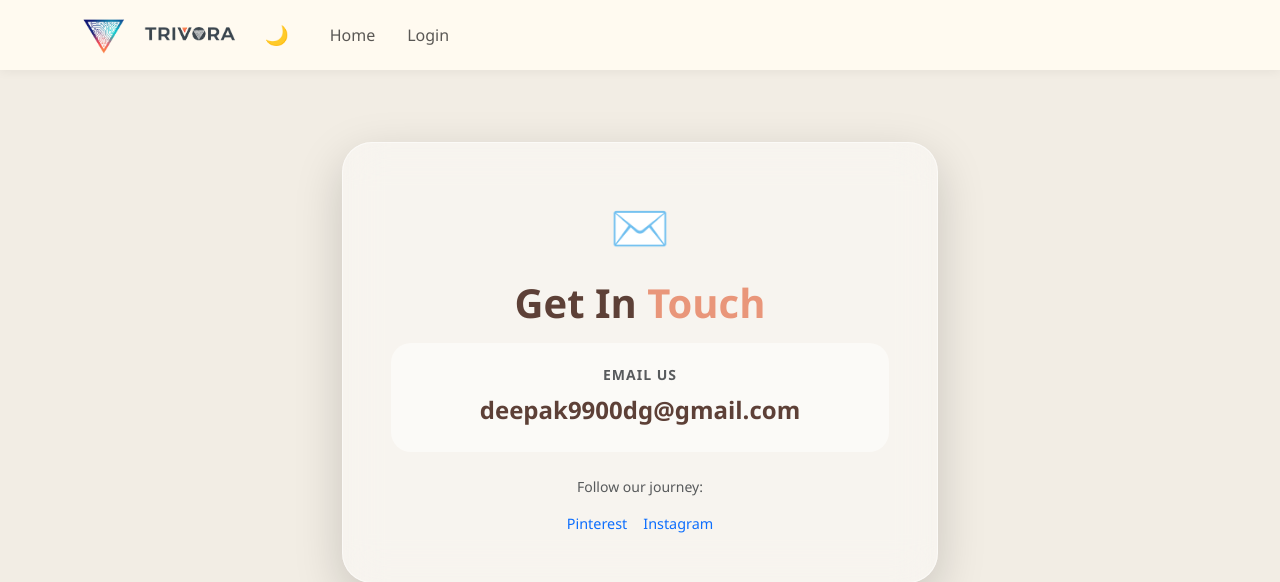
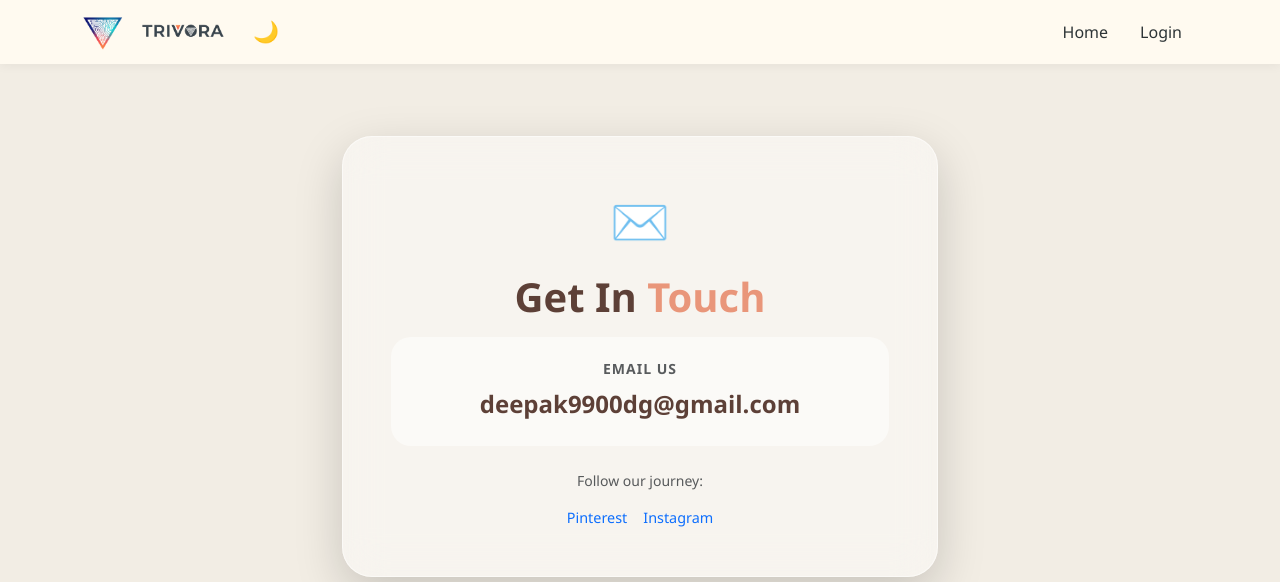
Before and after one commit to deepak9900dg/TRIVORA, a Flask app: page /contact in a window 1280 px wide. Shown: the top 582 px of the page. Run offline with Flask 3, Linux system fonts and the light colour scheme.

Commit message:
Update base.html

```diff
--- a/templates/base.html
+++ b/templates/base.html
@@ -13,9 +13,7 @@
     <meta charset="UTF-8">
     <meta name="viewport" content="width=device-width, initial-scale=1.0">
     <meta http-equiv="content-language" content="hi, en">
-    <meta name="robots" content="index, follow">
-
-    <title>Trivora - Learn & Grow</title>
+    <meta name="robots" content="index, follow"> <title>Trivora - Learn & Grow</title>
     <meta name="description" content="Trivora - A platform to learn professional skills and growth mindset.">
     <link rel="icon" type="image/png" href="{{ url_for('static', filename='logo.png') }}">
 
@@ -33,57 +31,61 @@
     <link href="https://cdn.jsdelivr.net/npm/bootstrap@5.3.0/dist/css/bootstrap.min.css" rel="stylesheet">
 
     <style>
-        body { background-color: #f2ede4; font-family: 'Segoe UI', Tahoma, sans-serif; transition: 0.3s; overflow-x: hidden; }
-        .navbar { background-color: #fffaf0 !important; box-shadow: 0 2px 10px rgba(0,0,0,0.05); padding: 10px 0; }
+        body { background-color: #f2ede4; font-family: 'Segoe UI', Tahoma, sans-serif; transition: 0.3s; overflow-x: hidden; top: 0 !important; }
+        .navbar { background-color: #fffaf0 !important; box-shadow: 0 2px 10px rgba(0,0,0,0.05); padding: 8px 0; }
         .navbar-brand { display: flex; align-items: center; font-family: 'Montserrat', sans-serif; font-weight: 800; color: #2d3436 !important; text-decoration: none; }
 
-        /* Full Width Post Layout Fix */
-        .full-page-post { width: 100vw !important; margin-left: calc(-50vw + 50%); padding: 0 !important; }
+        /* FULL PAGE POST (Margins zero karne ke liye) */
+        .full-page-post { width: 100vw !important; margin-left: calc(-50vw + 50%); padding: 0 !important; overflow: hidden; }
 
         /* FANCY COMPACT TRANSLATE BUTTON */
         #google_translate_element { display: inline-block; vertical-align: middle; }
         .goog-te-gadget-simple {
             background-color: #ff8a65 !important;
             border: none !important;
-            padding: 5px !important;
+            padding: 6px !important;
             border-radius: 50% !important;
-            width: 35px !important;
-            height: 35px !important;
+            width: 38px !important;
+            height: 38px !important;
             display: flex !important;
             align-items: center;
             justify-content: center;
             cursor: pointer;
+            box-shadow: 0 2px 5px rgba(0,0,0,0.1);
         }
         .goog-te-gadget-simple img, .goog-te-menu-value span, .goog-te-gadget-icon { display: none !important; }
-        .goog-te-gadget-simple::before { content: '文'; color: white; font-weight: bold; font-size: 14px; }
+        .goog-te-gadget-simple::before { content: '文'; color: white; font-weight: bold; font-size: 16px; }
         .goog-te-banner-frame { display: none !important; }
-        body { top: 0 !important; }
 
-        /* Dark Mode styles */
+        /* Dark Mode fixes */
         body.dark-mode { background-color: #121212; color: #ffffff; }
         body.dark-mode .navbar { background-color: #1e1e1e !important; border-bottom: 1px solid #333; }
         body.dark-mode .navbar-brand { color: #ffffff !important; }
+
+        /* Buttons Alignment Fix */
+        .nav-link { color: #2d3436 !important; }
+        body.dark-mode .nav-link { color: white !important; }
     </style>
 </head>
 <body>
 
 <nav class="navbar navbar-expand-lg sticky-top mb-4">
-    <div class="container">
+    <div class="container d-flex align-items-center justify-content-between">
         <a class="navbar-brand notranslate" href="{{ url_for('home') }}">
-            <img src="{{ url_for('static', filename='logo.png') }}" alt="Trivora Logo" style="height: 40px; width: auto;">
-            <img src="{{ url_for('static', filename='text.png') }}" alt="TRIVORA" style="height: 22px; width: auto; margin-left: 10px;" class="d-none d-sm-block">
+            <img src="{{ url_for('static', filename='logo.png') }}" alt="Trivora Logo" style="height: 38px; width: auto;">
+            <img src="{{ url_for('static', filename='text.png') }}" alt="TRIVORA" style="height: 20px; width: auto; margin-left: 10px;" class="d-none d-sm-block">
         </a>
 
-        <div class="d-flex align-items-center ms-auto">
+        <div class="d-flex align-items-center">
             <div id="google_translate_element" class="me-2"></div>
-            <button id="darkModeToggle" class="btn btn-sm p-0 me-2" style="font-size: 1.2rem;">🌙</button>
+            <button id="darkModeToggle" class="btn btn-sm p-0 me-2" style="font-size: 1.3rem;">🌙</button>
             <button class="navbar-toggler" type="button" data-bs-toggle="collapse" data-bs-target="#navbarNav">
-                <span class="navbar-toggler-icon" style="width: 20px; height: 20px;"></span>
+                <span class="navbar-toggler-icon" style="width: 18px; height: 18px;"></span>
             </button>
         </div>
 
         <div class="collapse navbar-collapse" id="navbarNav">
-            <div class="navbar-nav ms-lg-3">
+            <div class="navbar-nav ms-auto text-end">
                 <a class="nav-link px-3 fw-medium" href="{{ url_for('home') }}">Home</a>
                 {% if session.get('user') %}
                     <a class="nav-link px-3 fw-medium" href="{{ url_for('upload') }}">Create</a>
```
